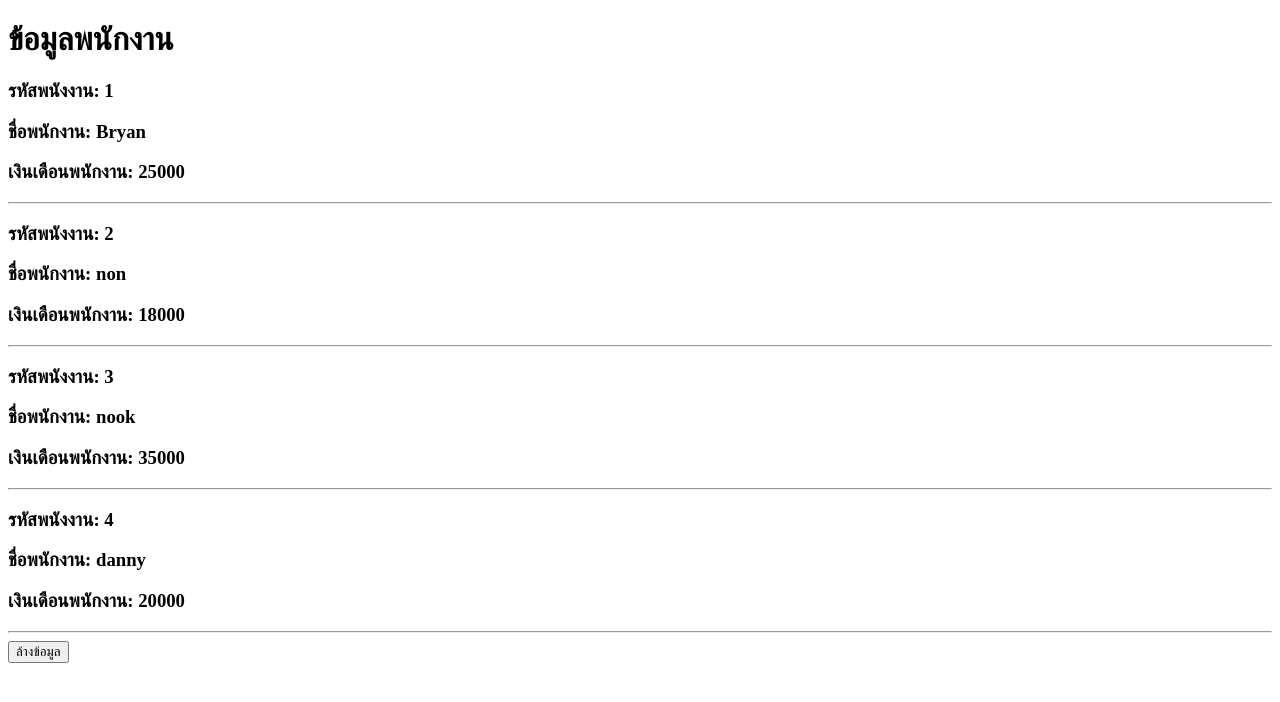
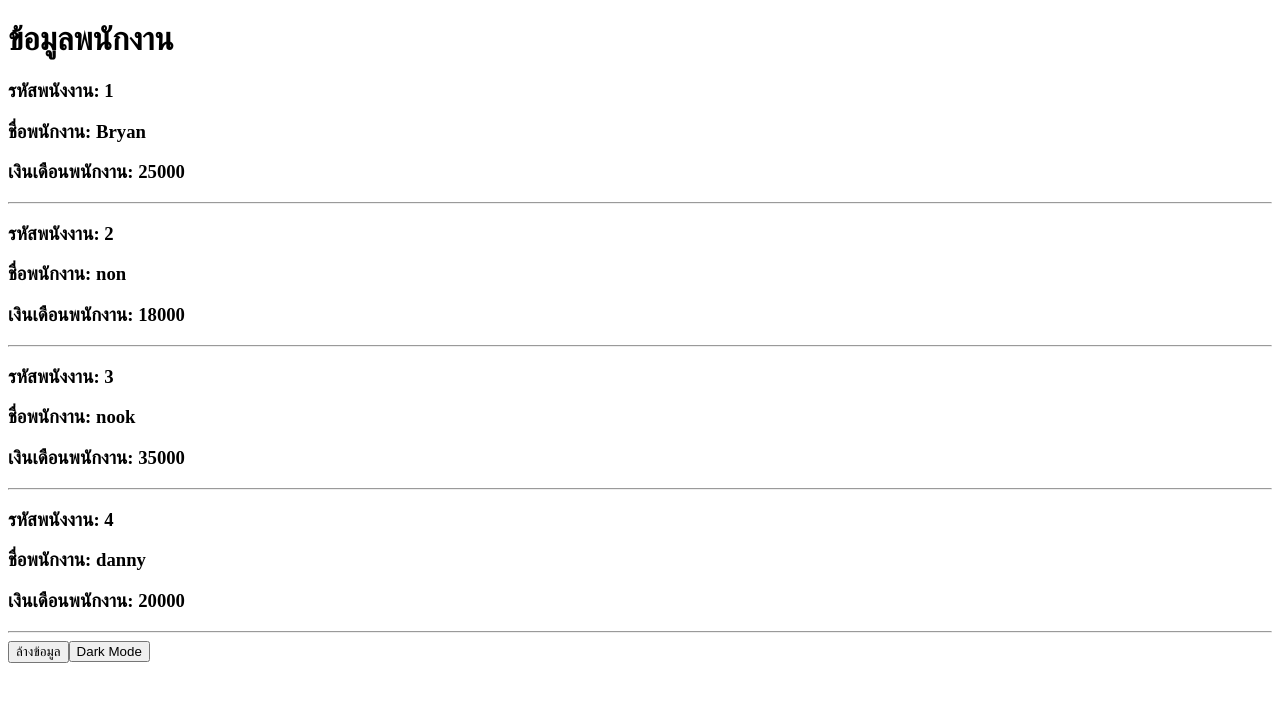
Before and after one commit to Bryan047/Angular-learning, an Angular app: page / in a window 1280 px wide. Shown: the top 702 px of the page. Built offline with nearby package versions, Linux system fonts and the light colour scheme.

Commit message:
learn ngclass

```diff
--- a/src/app/app.css
+++ b/src/app/app.css
@@ -0,0 +1,12 @@
+/* Dark mode */
+.dark{
+    background: black;
+    color:aliceblue;
+    transition: all 0.5s;
+}
+/* light mode */
+.light{
+    background: aliceblue;
+    color: black;
+    transition: all 0.9s;
+}
--- a/src/app/app.html
+++ b/src/app/app.html
@@ -1,4 +1,5 @@
-<h1>ข้อมูลพนักงาน</h1>
+<div [ngClass]="isActive ? 'dark':'' ">
+    <h1>ข้อมูลพนักงาน</h1>
 @for (employee of data; track employee.id){
     <h3> รหัสพนังงาน: {{employee.id}}</h3>
     <h3> ชื่อพนักงาน: {{employee.name}}</h3>
@@ -9,3 +10,9 @@
 }
 
 <button (click)="clearData()">ล้างข้อมูล</button>
+
+<button (click)="changeMode()">
+    {{isActive ? "Light Mode": "Dark Mode"}}
+</button>
+
+</div>
--- a/src/app/app.ts
+++ b/src/app/app.ts
@@ -1,15 +1,16 @@
 import { Component, signal } from '@angular/core';
 import { FormsModule } from '@angular/forms';
 import { RouterOutlet } from '@angular/router';
-
+import { NgClass } from '@angular/common';
 
 @Component({
   selector: 'app-root',
-  imports: [FormsModule],
+  imports: [NgClass],
   templateUrl: './app.html',
   styleUrl: './app.css'
 })
 export class App {
+  isActive=false
   // text interpolation expression and method
   // name="Bryan o Anal"
   // age = 20
@@ -79,4 +80,7 @@ export class App {
       clearData(){
         this.data = []
       }
+      changeMode(){
+        this.isActive =!this.isActive
+      }
 }
```
